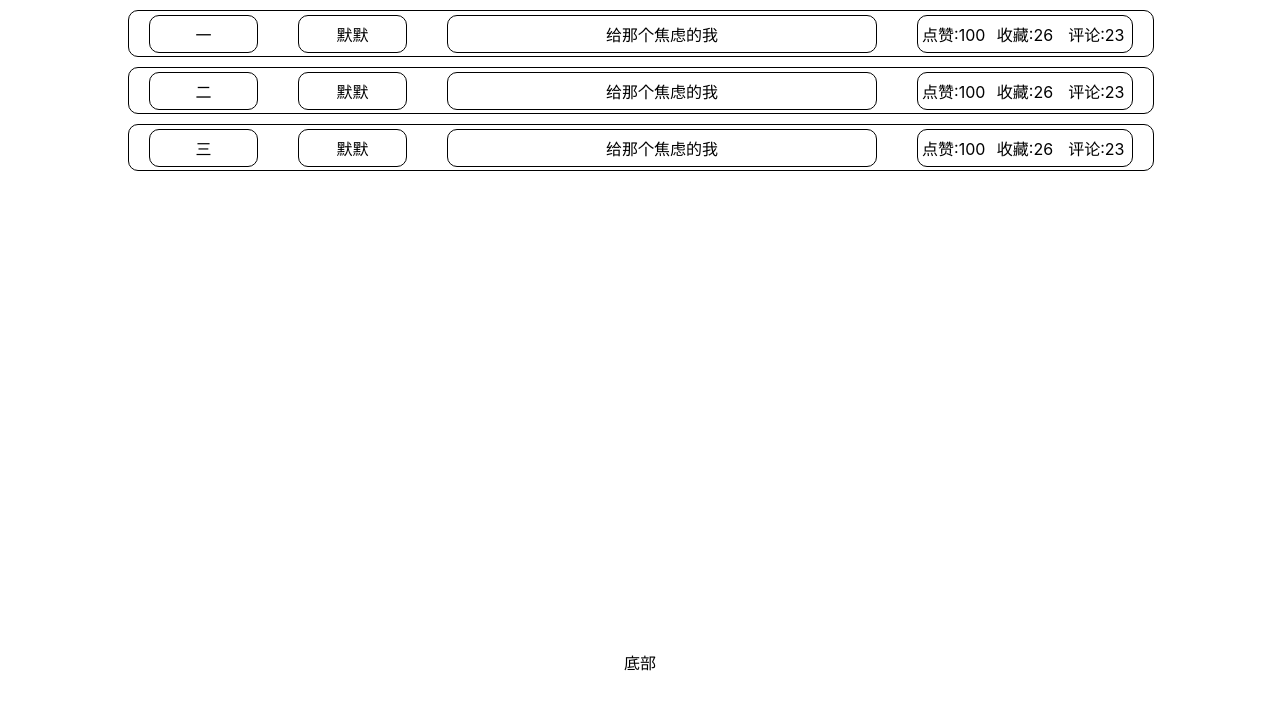
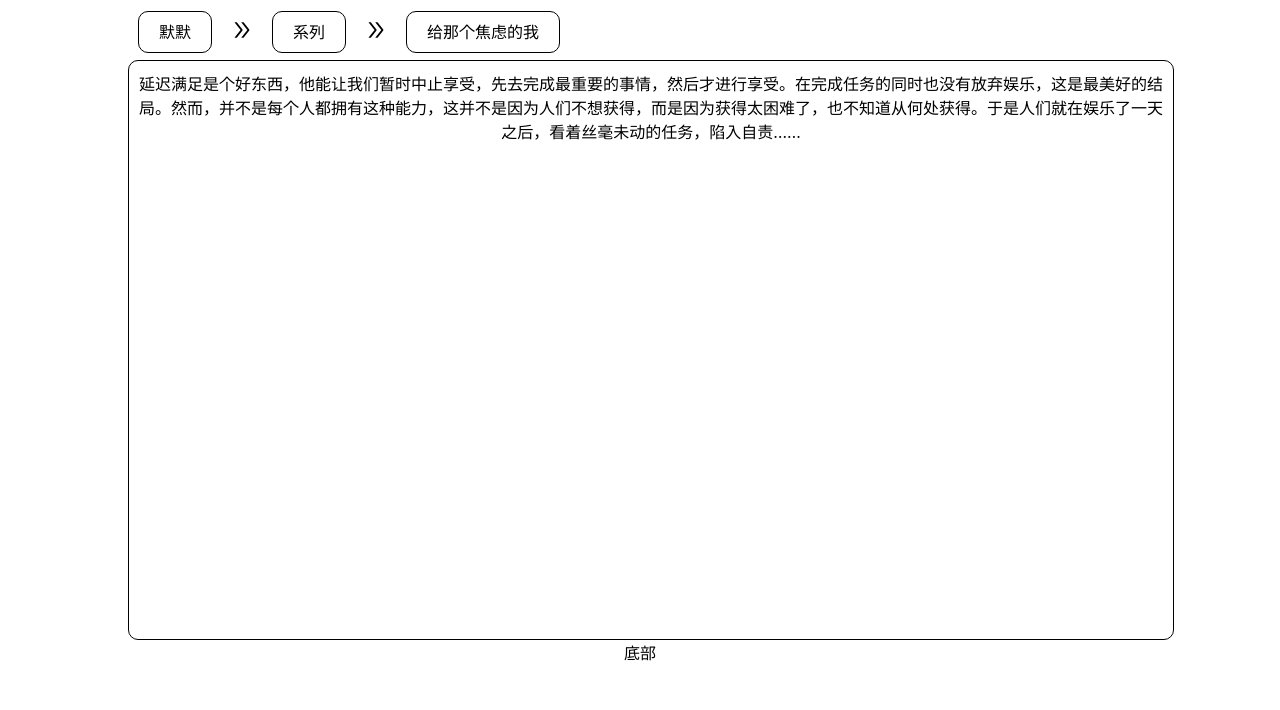
Before and after one commit to ayher/feedback_progress, a React (Create React App) app in the folder web_feedback_progress/: page / in a window 1280 px wide. Shown: the top 710 px of the page. Built offline with nearby package versions, Linux system fonts and the light colour scheme.

Commit message:
做了文章页

```diff
--- a/web_feedback_progress/package.json
+++ b/web_feedback_progress/package.json
@@ -6,8 +6,10 @@
     "@testing-library/jest-dom": "^5.16.5",
     "@testing-library/react": "^13.4.0",
     "@testing-library/user-event": "^13.5.0",
+    "antd": "^5.0.0",
     "react": "^18.2.0",
     "react-dom": "^18.2.0",
+    "react-router-dom": "^6.4.3",
     "react-scripts": "5.0.1",
     "web-vitals": "^2.1.4"
   },
@@ -46,5 +48,4 @@
       "@babel/plugin-syntax-jsx"
     ]
   }
-
 }
--- a/web_feedback_progress/src/App.js
+++ b/web_feedback_progress/src/App.js
@@ -1,11 +1,11 @@
 import './App.css';
 import Home from './components/home/home.js'
-
+import Article from "./components/article/article";
 function App() {
   return (
     <div className="App">
       <div className="AppHome">
-        <Home />
+        <Article />
       </div>
       <div className="AppNavigation">
           底部
--- /dev/null
+++ b/web_feedback_progress/src/components/article/article.css
@@ -0,0 +1,31 @@
+.article{
+    display: flex;
+    flex-direction: column;
+}
+
+.article_nav{
+    padding: 10px;
+    flex: 1;
+    text-align: left;
+}
+
+.article_nav_inner{
+    display:inline;
+    border: solid 1px #000000;
+    border-radius: 10px;
+    padding: 10px 20px;
+}
+
+.article_nav_icon{
+    width: 20px;
+    height: 20px;
+    display:inline-block;
+    padding: 10px 20px;
+}
+
+.article_content{
+    width: 100%;
+    border: solid 1px #000000;
+    border-radius: 10px;
+    padding: 10px;
+}
--- /dev/null
+++ b/web_feedback_progress/src/components/article/article.js
@@ -0,0 +1,19 @@
+import ArticleNav from "./article_nav";
+
+function Article() {
+    let articleData = ["默默","系列","给那个焦虑的我"]
+
+    return (
+        <div className="article">
+            <div className="article_nav">
+                <ArticleNav{...articleData} />
+            </div>
+
+            <div className="article_content">
+                延迟满足是个好东西，他能让我们暂时中止享受，先去完成最重要的事情，然后才进行享受。在完成任务的同时也没有放弃娱乐，这是最美好的结局。然而，并不是每个人都拥有这种能力，这并不是因为人们不想获得，而是因为获得太困难了，也不知道从何处获得。于是人们就在娱乐了一天之后，看着丝毫未动的任务，陷入自责……
+            </div>
+        </div>
+    );
+}
+
+export default Article;
--- /dev/null
+++ b/web_feedback_progress/src/components/article/article_nav.js
@@ -0,0 +1,14 @@
+import { DoubleRightOutlined } from '@ant-design/icons';
+import './article.css'
+
+function ArticleNav(props){
+    return <>
+        <div className="article_nav_inner">{props[0]}</div>
+        <DoubleRightOutlined className="article_nav_icon"/>
+        <div className="article_nav_inner">{props[1]}</div>
+        <DoubleRightOutlined className="article_nav_icon"/>
+        <div className="article_nav_inner">{props[2]}</div>
+    </>
+}
+
+export default ArticleNav;
--- a/web_feedback_progress/src/components/home/home.css
+++ b/web_feedback_progress/src/components/home/home.css
@@ -1,6 +1,7 @@
 
 .home {
     height: 100%;
+    padding: 10px;
 }
 
 .rank_item{
@@ -12,6 +13,7 @@
     display: flex;
     justify-content: space-between;
     align-items: center;
+    animation: right_in 2s;
 }
 
 .rank_item>div{
@@ -44,3 +46,7 @@
     align-items: center;
     justify-content: space-around;
 }
+
+@keyframes right_in {
+    0%{transform:translateX(100vw);}
+}
```
Also changed, not shown: web_feedback_progress/src/router/router.js (added, +41 -0 lines), 1 other file (tests, documents, lock files or other folders).
